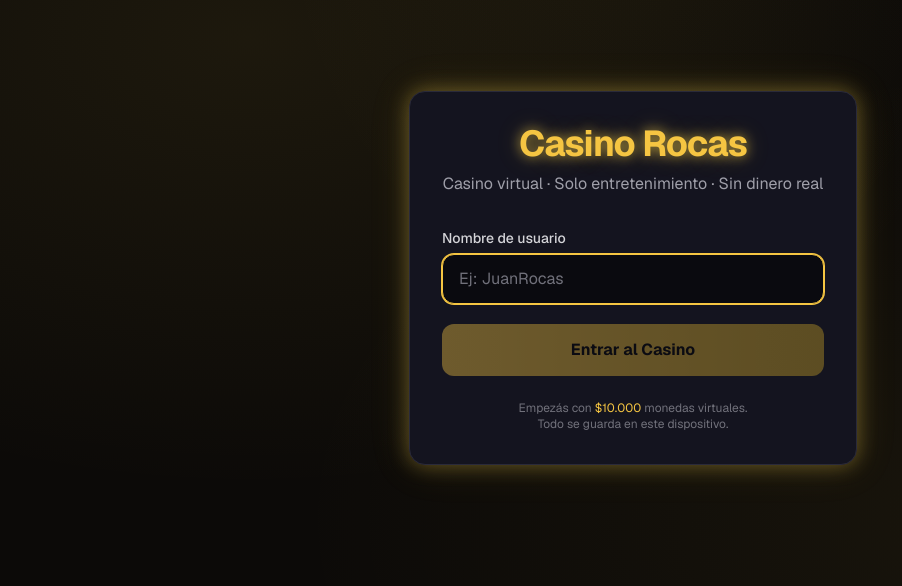
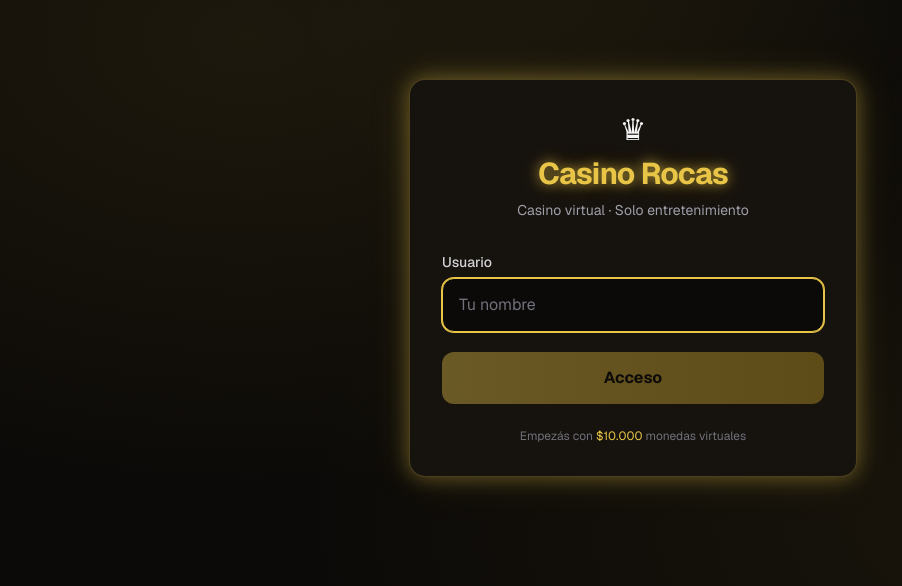
Before and after one commit to ZonaProp/casino-rocas, a Next.js app: page / in a window 1280 px wide. Shown: the part 122-708 px from the top of the page, without its empty margins (7-909 px from the left). Built offline with nearby package versions, Linux system fonts and the light colour scheme.

Commit message:
Match login style to premium gold theme

```diff
--- a/src/components/LoginForm.tsx
+++ b/src/components/LoginForm.tsx
@@ -16,29 +16,30 @@ export default function LoginForm() {
 
   return (
     <div className="flex min-h-screen flex-col items-center justify-center px-4">
-      <div className="w-full max-w-md rounded-2xl border border-[#2a2a3a] bg-[#14141f] p-8 shadow-2xl glow-gold">
+      <div className="w-full max-w-md rounded-2xl border border-[#e8c547]/25 bg-[#16120e] p-8 shadow-2xl glow-gold">
         <div className="mb-8 text-center">
-          <h1 className="text-4xl font-bold tracking-tight text-[#f5c542] text-glow">
+          <div className="mb-2 text-3xl">♛</div>
+          <h1 className="text-3xl font-bold tracking-tight text-[#e8c547] text-glow">
             Casino Rocas
           </h1>
-          <p className="mt-2 text-zinc-400">
-            Casino virtual · Solo entretenimiento · Sin dinero real
+          <p className="mt-2 text-sm text-zinc-400">
+            Casino virtual · Solo entretenimiento
           </p>
         </div>
 
         <form onSubmit={handleSubmit} className="flex flex-col gap-5">
           <div className="flex flex-col gap-1.5">
             <label htmlFor="username" className="block text-sm font-medium text-zinc-300">
-              Nombre de usuario
+              Usuario
             </label>
             <input
               id="username"
               type="text"
               value={username}
               onChange={(e) => setUsername(e.target.value)}
-              placeholder="Ej: JuanRocas"
+              placeholder="Tu nombre"
               maxLength={20}
-              className="w-full rounded-xl border border-[#2a2a3a] bg-[#0a0a0f] px-4 py-3 text-white placeholder-zinc-500 outline-none transition focus:border-[#f5c542] focus:ring-1 focus:ring-[#f5c542]"
+              className="w-full rounded-xl border border-[#2a241c] bg-[#0c0a08] px-4 py-3.5 text-white placeholder-zinc-500 outline-none transition focus:border-[#e8c547] focus:ring-1 focus:ring-[#e8c547]"
               autoFocus
             />
           </div>
@@ -46,16 +47,14 @@ export default function LoginForm() {
           <button
             type="submit"
             disabled={!username.trim()}
-            className="w-full rounded-xl bg-gradient-to-r from-[#f5c542] to-[#c9a227] py-3.5 font-bold text-black transition hover:brightness-110 disabled:opacity-40 disabled:cursor-not-allowed"
+            className="w-full rounded-xl bg-gradient-to-r from-[#e8c547] to-[#c9a227] py-3.5 font-bold text-black transition hover:brightness-110 disabled:opacity-40 disabled:cursor-not-allowed"
           >
-            Entrar al Casino
+            Acceso
           </button>
         </form>
 
         <p className="mt-6 text-center text-xs text-zinc-500">
-          Empezás con <span className="text-[#f5c542]">$10.000</span> monedas virtuales.
-          <br />
-          Todo se guarda en este dispositivo.
+          Empezás con <span className="text-[#e8c547]">$10.000</span> monedas virtuales
         </p>
       </div>
     </div>
```
